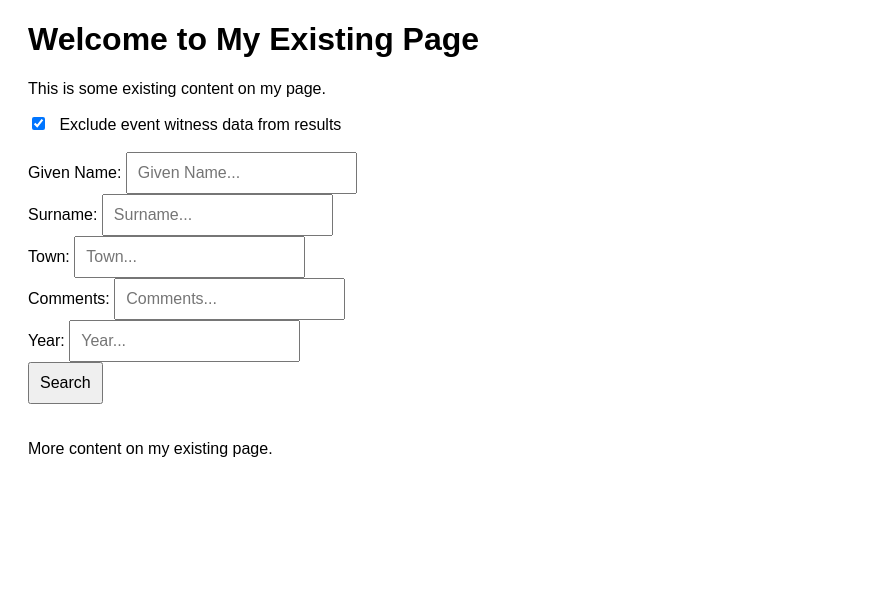
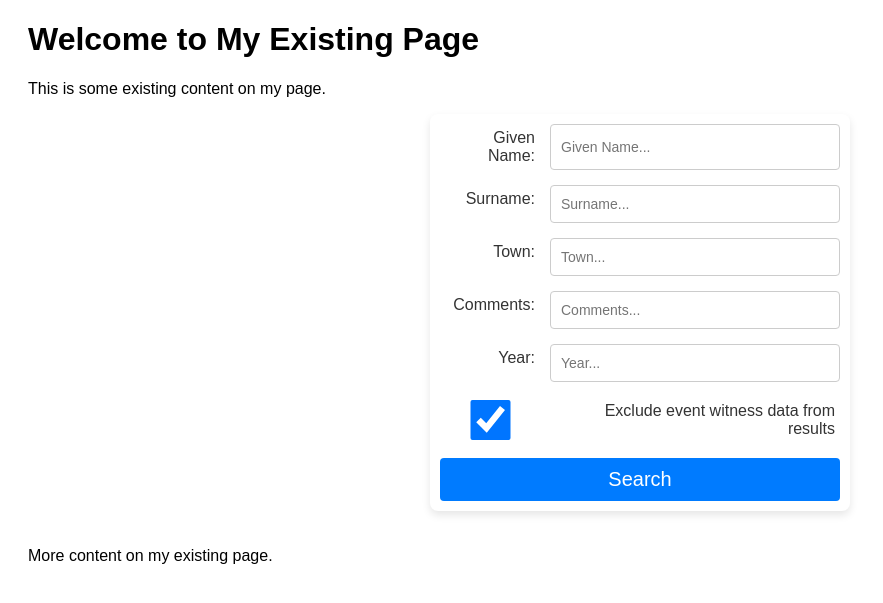
Before and after one commit to djwile/ihringen, a Python web app: template search_app/templates/embed-search_app.html in a window 1280 px wide. Shown: the top 603 px of the page, without its empty margins (0-883 px from the left). Run offline with Jinja, Linux system fonts and the light colour scheme; the template is opened without the code that fills it, so the values that code supplies are empty.

Commit message:
Update embed-search_app.html
Update to search-container formatting, as well as updates to general page.

```diff
--- a/search_app/templates/embed-search_app.html
+++ b/search_app/templates/embed-search_app.html
@@ -3,7 +3,7 @@
 <head>
     <meta charset="UTF-8">
     <meta name="viewport" content="width=device-width, initial-scale=1.0">
-    <title>Existing Page with CSV Data Filter</title>
+    <title>Page with CSV Data Filter</title>
     <style>
         body {
             font-family: Arial, sans-serif;
@@ -12,12 +12,39 @@
             margin: 20px;
         }
         .search-container {
-            margin-bottom: 20px;
+            display: grid;
+            grid-template-columns: 100px 1fr;
+            gap: 15px 10px;
+            max-width: 400px;
+            margin: 5px auto;
+            background-color: white;
+            padding: 10px;
+            border-radius: 8px;
+            box-shadow: 0 4px 8px rgba(0, 0, 0, 0.1);
         }
-        .search-container input, .search-container select, .search-container button {
+        .search-container input, .search-container select {
             padding: 10px;
+            border: 1px solid #ccc;
+            border-radius: 4px;
+            font-size: 14px;
+        }
+        .search-container label {
+            text-align: right;
+            padding: 5px;
+            padding-right: 5px;
             font-size: 16px;
-            margin-right: 10px;
+            color: #333;
+        }
+        .search-container button {
+            grid-column: 1 / span 2;
+            padding: 10px;
+            background-color: #007bff;
+            color: white;
+            border: none;
+            border-radius: 4px;
+            font-size: 20px;
+            cursor: pointer;
+            transition: background-color 0.3s ease;
         }
         table {
             width: 100%;
@@ -41,22 +68,23 @@
         <!-- CSV Data Filter Form -->
         <form method="POST">
             <div class="search-container">
-                <input type="checkbox" name="witness-ind" checked> Exclude event witness data from results<br><br>
-
                 <label for="search-input-given-name">Given Name:</label>
-                <input type="text" name="search-input-given-name" placeholder="Given Name..."><br>
+                <input type="text" name="search-input-given-name" placeholder="Given Name...">
 
                 <label for="search-input-surname">Surname:</label>
-                <input type="text" name="search-input-surname" placeholder="Surname..."><br>
+                <input type="text" name="search-input-surname" placeholder="Surname...">
 
                 <label for="search-input-town">Town:</label>
-                <input type="text" name="search-input-town" placeholder="Town..."><br>
+                <input type="text" name="search-input-town" placeholder="Town...">
 
                 <label for="search-input-comments">Comments:</label>
-                <input type="text" name="search-input-comments" placeholder="Comments..."><br>
+                <input type="text" name="search-input-comments" placeholder="Comments...">
 
                 <label for="search-input-year">Year:</label>
-                <input type="text" name="search-input-year" placeholder="Year..."><br>
+                <input type="text" name="search-input-year" placeholder="Year...">
+
+                <input type="checkbox" name="witness-ind" checked="">
+                <label for="checkbox">Exclude event witness data from results</label>
 
                 <button type="submit">Search</button>
             </div>
```
